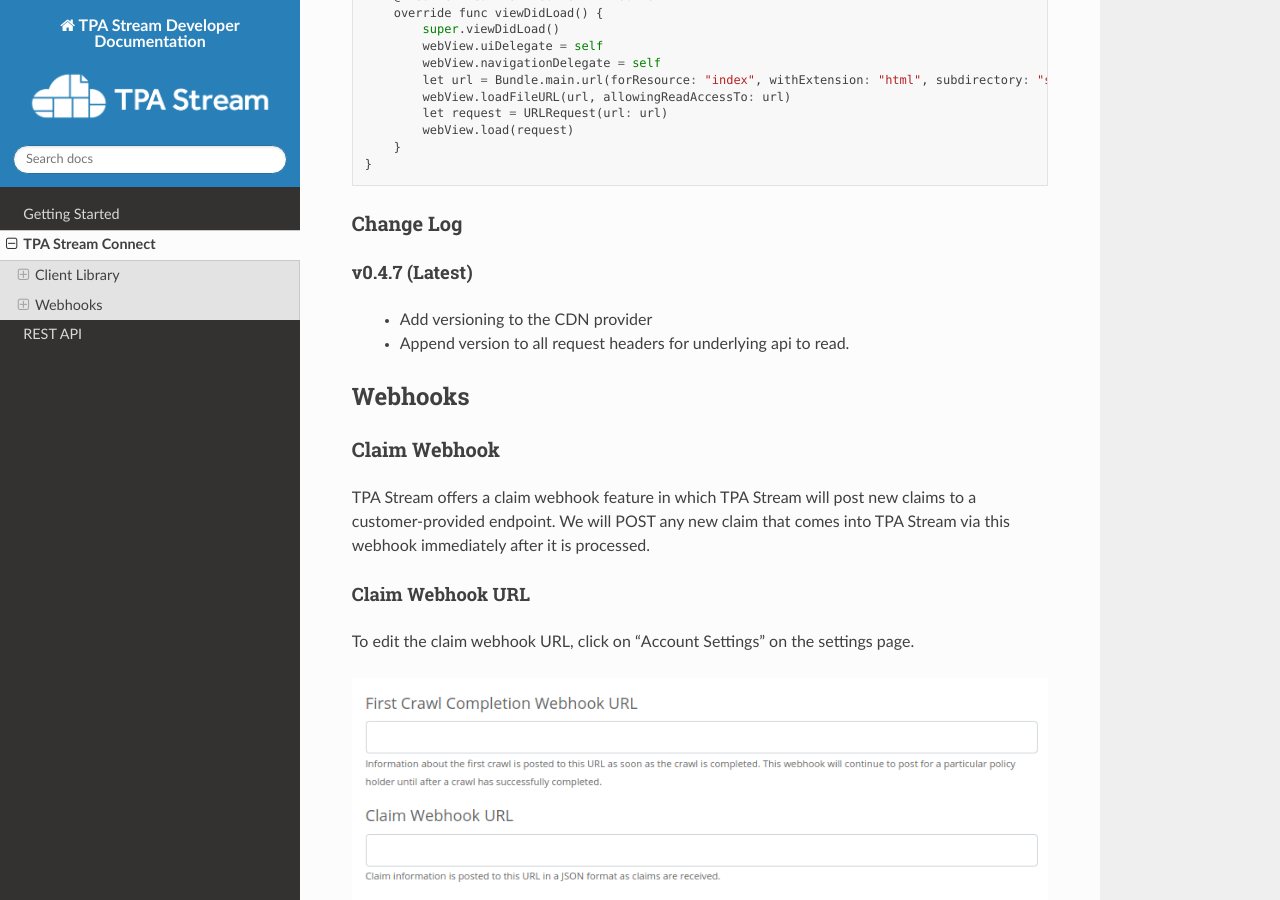
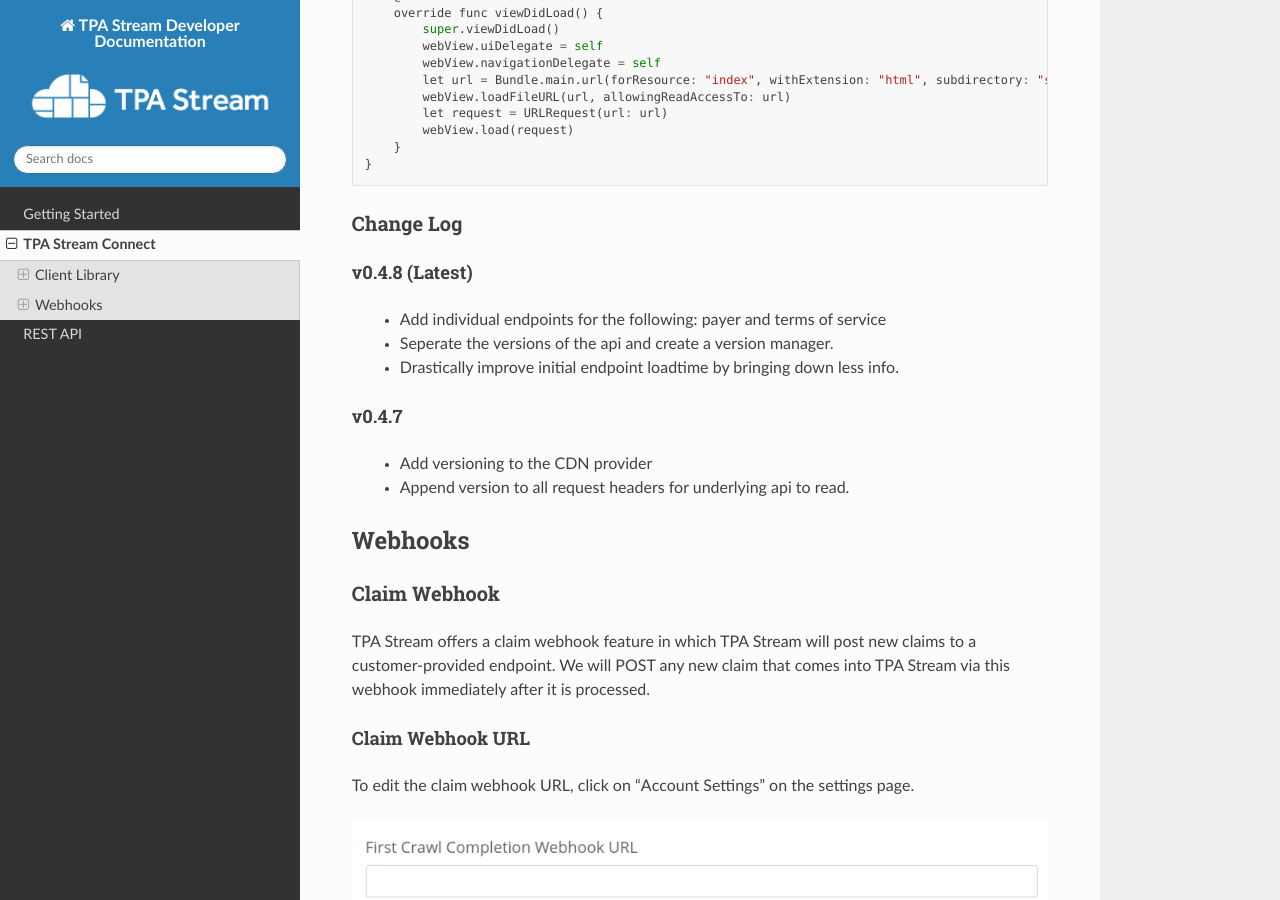
Before and after one commit to TPAStream/developer-docs, a Sphinx documentation site: the page built from source/connect.rst, in a window 1280 px wide and 900 px high, scrolled down 4011 px. Built offline with Sphinx 7.4.7 and the Read the Docs theme 2.0.0, drawn with Linux system fonts in a browser that asks for light colours.

Commit message:
TPA-2013: Add new v0.4.8 change log

```diff
--- a/source/connect.rst
+++ b/source/connect.rst
@@ -219,8 +219,14 @@
 Change Log
 **********
 ---------------
-v0.4.7 (Latest)
+v0.4.8 (Latest)
 ---------------
+    * Add individual endpoints for the following: payer and terms of service
+    * Seperate the versions of the api and create a version manager.
+    * Drastically improve initial endpoint loadtime by bringing down less info.
+------
+v0.4.7
+------
     * Add versioning to the CDN provider
     * Append version to all request headers for underlying api to read.
 
```
